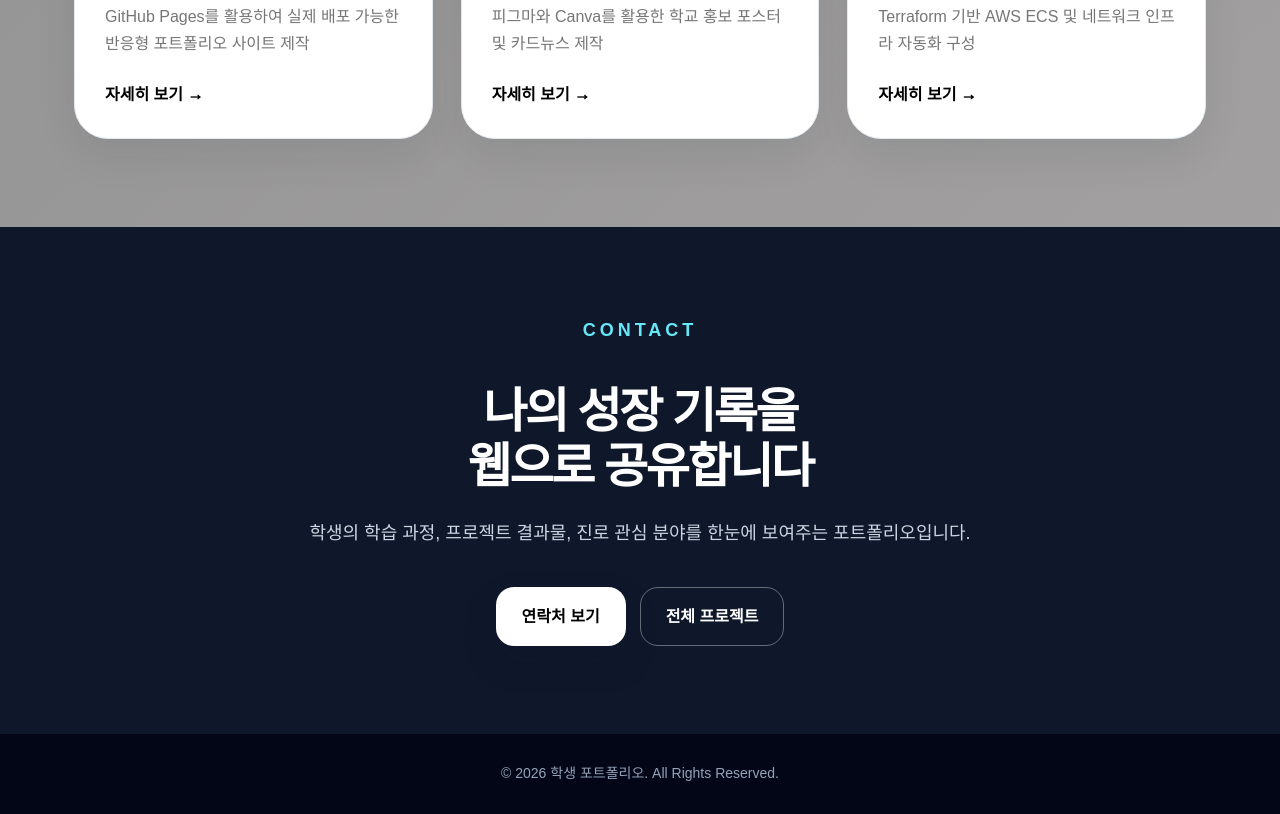
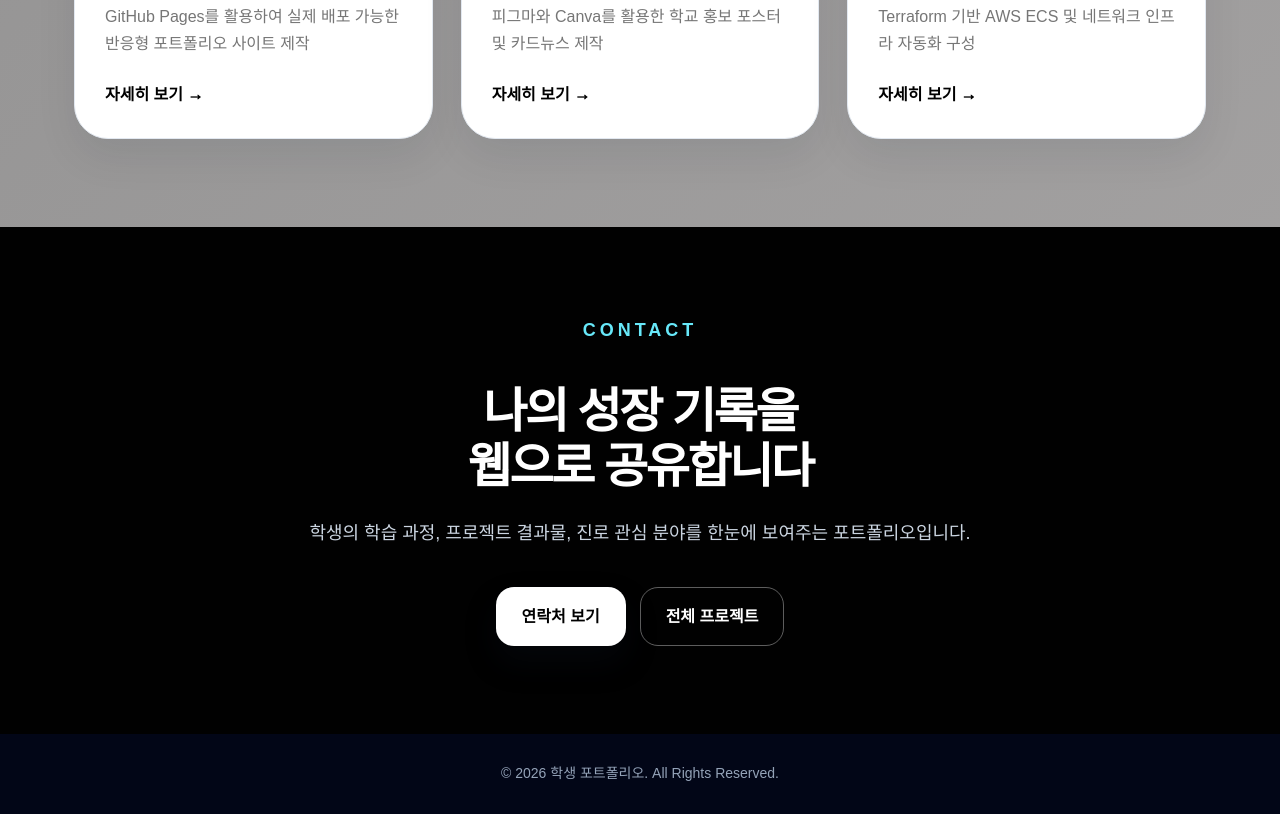
Before and after one commit to sk471612/smart01-portfolio, a plain HTML site: page index.html in a window 1280 px wide. Shown: the part 2312-3126 px from the top of the page. Drawn offline with Linux system fonts and the light colour scheme.

Commit message:
Add files via upload

```diff
--- a/css/style.css
+++ b/css/style.css
@@ -455,7 +455,7 @@ main section,
 
 .contact {
   max-width: none;
-  background: #0f172a;
+  background: #010101;
   color: white;
 }
 
```
